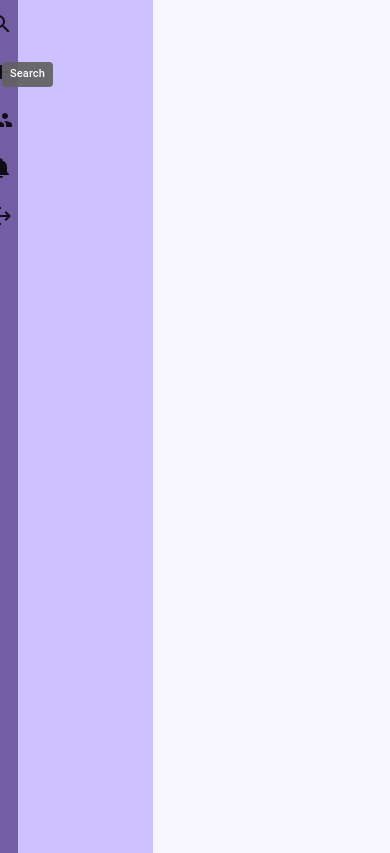
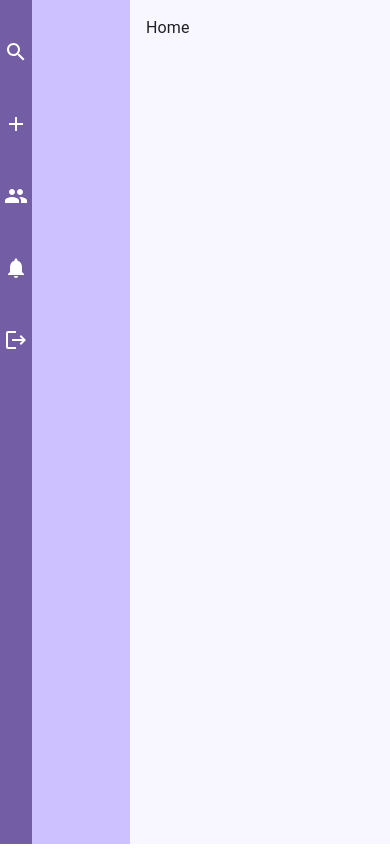
Before and after one commit to Suhani0920/Connectiverse_Frontend, a React (Vite) app: page / in a window 390 px wide. Built offline with nearby package versions, Linux system fonts and the light colour scheme.

Commit message:
created chatitem and chatlist component

```diff
--- a/src/components/layout/AppLayout.jsx
+++ b/src/components/layout/AppLayout.jsx
@@ -1,5 +1,5 @@
 import React, { useState, Suspense } from "react";
-import { Grid, Box, IconButton, Tooltip, Backdrop } from "@mui/material";
+import { Grid, IconButton, Tooltip, Backdrop } from "@mui/material";
 import {
   Search as SearchIcon,
   Add as AddIcon,
@@ -7,139 +7,109 @@ import {
   Notifications as NotificationsIcon,
   Logout as LogoutIcon,
 } from "@mui/icons-material";
-import { purple } from "../../constants/color";
 import { useNavigate } from "react-router-dom";
 
 const AppLayout = (WrappedComponent) => {
   return (props) => {
-    const [isMobile, setIsMobile] = useState(false);
-    const [selectedSection, setSelectedSection] = useState(""); // To track which section is selected
-
+    const [selectedSection, setSelectedSection] = useState(""); // Track selected section
     const navigate = useNavigate();
-
-    const handleMobile = () => {
-      setIsMobile((prev) => !prev);
-    };
 
     const handleIconClick = (section) => {
       setSelectedSection(section);
     };
 
     const logoutHandler = () => {
-      // Add your logout logic here
+      console.log("Logging out...");
     };
 
     return (
-      <>
-        <Grid container height="calc(103vh)" spacing={"1rem"}>
+      <Grid container height="100vh" spacing={0}>
         {/* First Column (Sidebar with Icons) */}
         <Grid
           item
           xs={1}
-            sm={1}
-            md={1}
           sx={{
             backgroundColor: "#735DA5",
             display: "flex",
             flexDirection: "column",
             alignItems: "center",
-              padding: "1rem",
+            padding: "2rem 0",
+            gap: "2rem",
           }}
-            height="100%"
         >
           <IconBtn
-              title={"Search"}
+            title="Search"
             icon={<SearchIcon />}
             onClick={() => handleIconClick("search")}
           />
           <IconBtn
-              title={"New Group"}
+            title="New Group"
             icon={<AddIcon />}
             onClick={() => handleIconClick("newGroup")}
           />
           <IconBtn
-              title={"Manage Groups"}
+            title="Manage Groups"
             icon={<GroupIcon />}
             onClick={() => handleIconClick("group")}
           />
           <IconBtn
-              title={"Notifications"}
+            title="Notifications"
             icon={<NotificationsIcon />}
             onClick={() => handleIconClick("notifications")}
           />
           <IconBtn
-              title={"Logout"}
+            title="Logout"
             icon={<LogoutIcon />}
             onClick={logoutHandler}
           />
         </Grid>
 
-          {/* Second Column (Content based on selected icon) */}
+        {/* Second Column (Dynamic Components) */}
         <Grid
           item
-            xs={4}
-            sm={3}
-            md={3}
+          xs={3}
           sx={{
             backgroundColor: "#CDC1FF",
             padding: "1rem",
           }}
-            height="100%"
         >
-            {selectedSection === "search" && (
           <Suspense fallback={<Backdrop open />}>
-                /* Your Search Component here */
+            {selectedSection === "search" && <div>Search Component</div>}
+            {selectedSection === "newGroup" && <div>New Group Component</div>}
+            {selectedSection === "group" && <div>Group Component</div>}
+            {selectedSection === "notifications" && <div>Notification Component</div>}
           </Suspense>
-            )}
-            {selectedSection === "newGroup" && (
-              <Suspense fallback={<div>Loading...</div>}>
-                /* New Group Component here */
-              </Suspense>
-            )}
-            {selectedSection === "group" && (
-              <Suspense fallback={<div>Loading...</div>}>
-                /* Group Component here */
-              </Suspense>
-            )}
-            {selectedSection === "notifications" && (
-              <Suspense fallback={<div>Loading...</div>}>
-                /* Notification Component here */
-              </Suspense>
-            )}
         </Grid>
 
-          {/* Third Column (Chat Details) */}
+        {/* Third Column (Chat Details - WrappedComponent renders here) */}
         <Grid
           item
-            xs={7}
-            sm={8}
-            md={8}
+          xs={8}
           sx={{
             backgroundColor: "#F8F7FF",
             padding: "1rem",
           }}
-            height="100%"
         >
-            {selectedSection === "chat" && (
-              <Suspense fallback={<div>Loading...</div>}>
-                /* Your Chat Details Component here */
-              </Suspense>
-            )}
+          <WrappedComponent {...props} />
         </Grid>
       </Grid>
-      </>
     );
   };
 };
 
-const IconBtn = ({ title, icon, onClick }) => {
-  return (
-    <Tooltip title={title}>
-      <IconButton color="inherit" size="large" onClick={onClick}>
+// Reusable Icon Button
+const IconBtn = ({ title, icon, onClick }) => (
+  <Tooltip title={title} placement="right">
+    <IconButton
+      onClick={onClick}
+      sx={{
+        color: "white",
+        "&:hover": { backgroundColor: "rgba(255, 255, 255, 0.1)" },
+      }}
+    >
       {icon}
     </IconButton>
   </Tooltip>
 );
-};
 
 export default AppLayout;
--- a/src/components/styles/StyledComponents.jsx
+++ b/src/components/styles/StyledComponents.jsx
@@ -1,5 +1,5 @@
 import {styled} from "@mui/material"
-
+import {Link as LinkComponent} from 'react-router-dom';
 
 
 
@@ -17,3 +17,13 @@ export const VisuallyHiddenInput=styled('input')({
     whiteSpace:"nowrap",
     width:1,
 });
+
+export const Link = styled(LinkComponent)`
+text-decoration:none;
+color:black;
+padding:1rem;
+&:hover{
+background-color:#f0f0f0;
+}
+
+`;
```
Also changed, not shown: src/components/shared/Chatitem.jsx (added, +57 -0 lines), src/components/specific/ChatList.jsx (added, +40 -0 lines), src/constants/sampleData.js (added, +10 -0 lines). Lines whose indentation alone changed are shown as unchanged.
